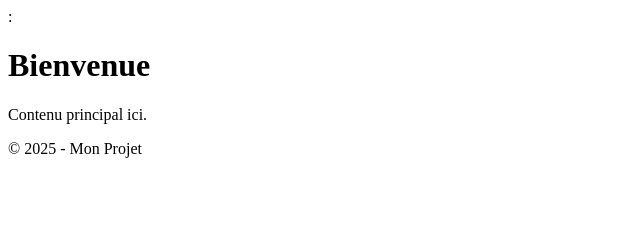
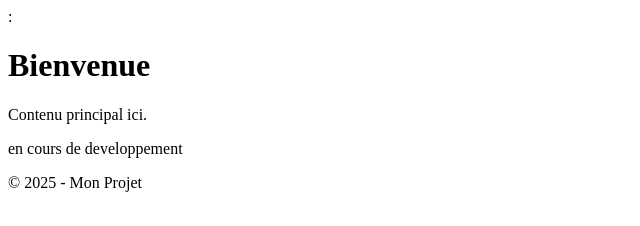
Before and after one commit to maghraoui23/gafsaoui-maghraoui, a plain HTML site: page index.html in a window 1280 px wide. Shown: the whole page, without its empty margins (0-640 px from the left). Drawn offline with Linux system fonts and the light colour scheme.

Commit message:
retour a l avancement

```diff
--- a/index.html
+++ b/index.html
@@ -11,6 +11,11 @@
   <main>
     <p>Contenu principal ici.</p>
   </main>
+  <section>
+    <p>
+        en cours de developpement
+    </p>
+  </section>
   <footer>
     <p>&copy; 2025 - Mon Projet</p>
   </footer>
```
